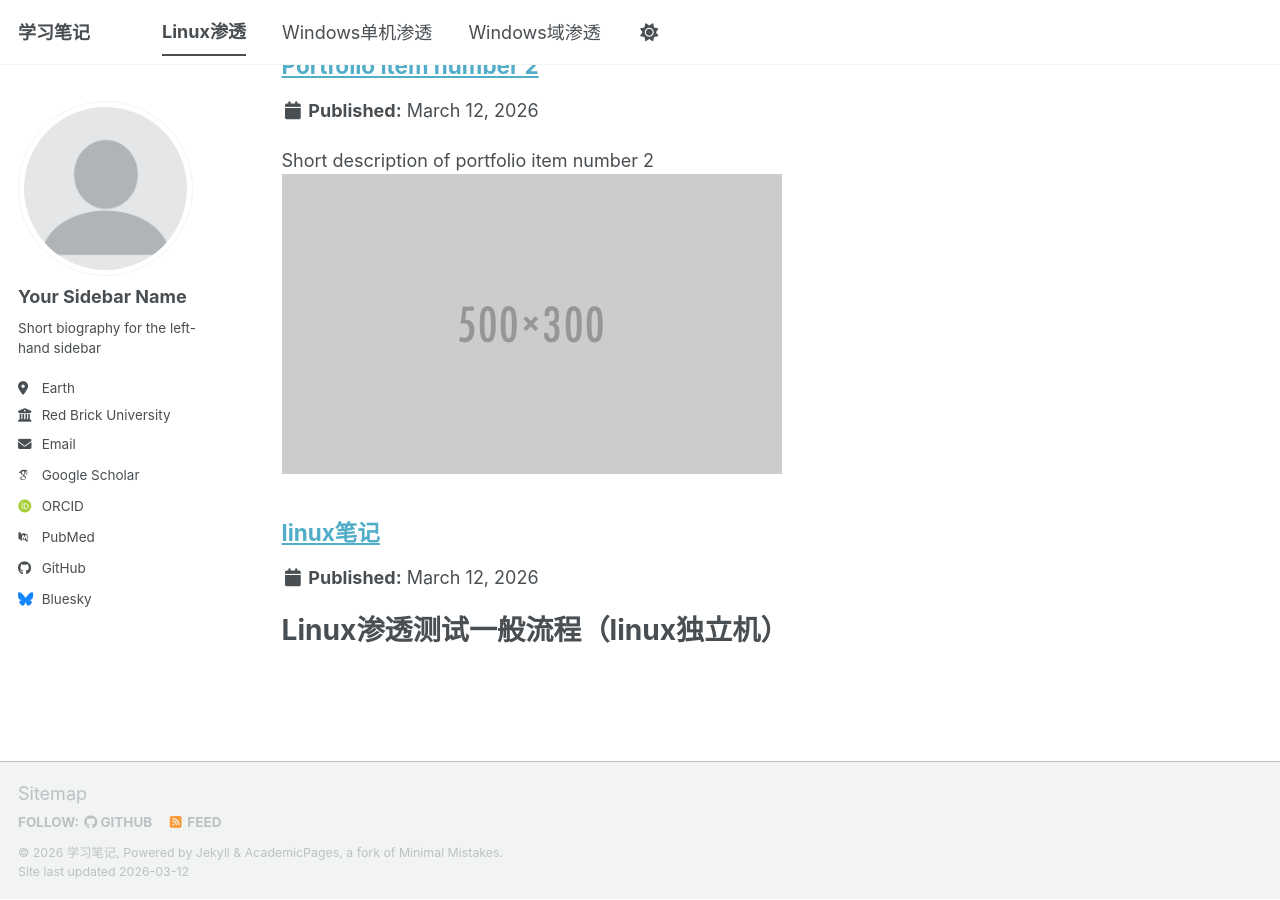
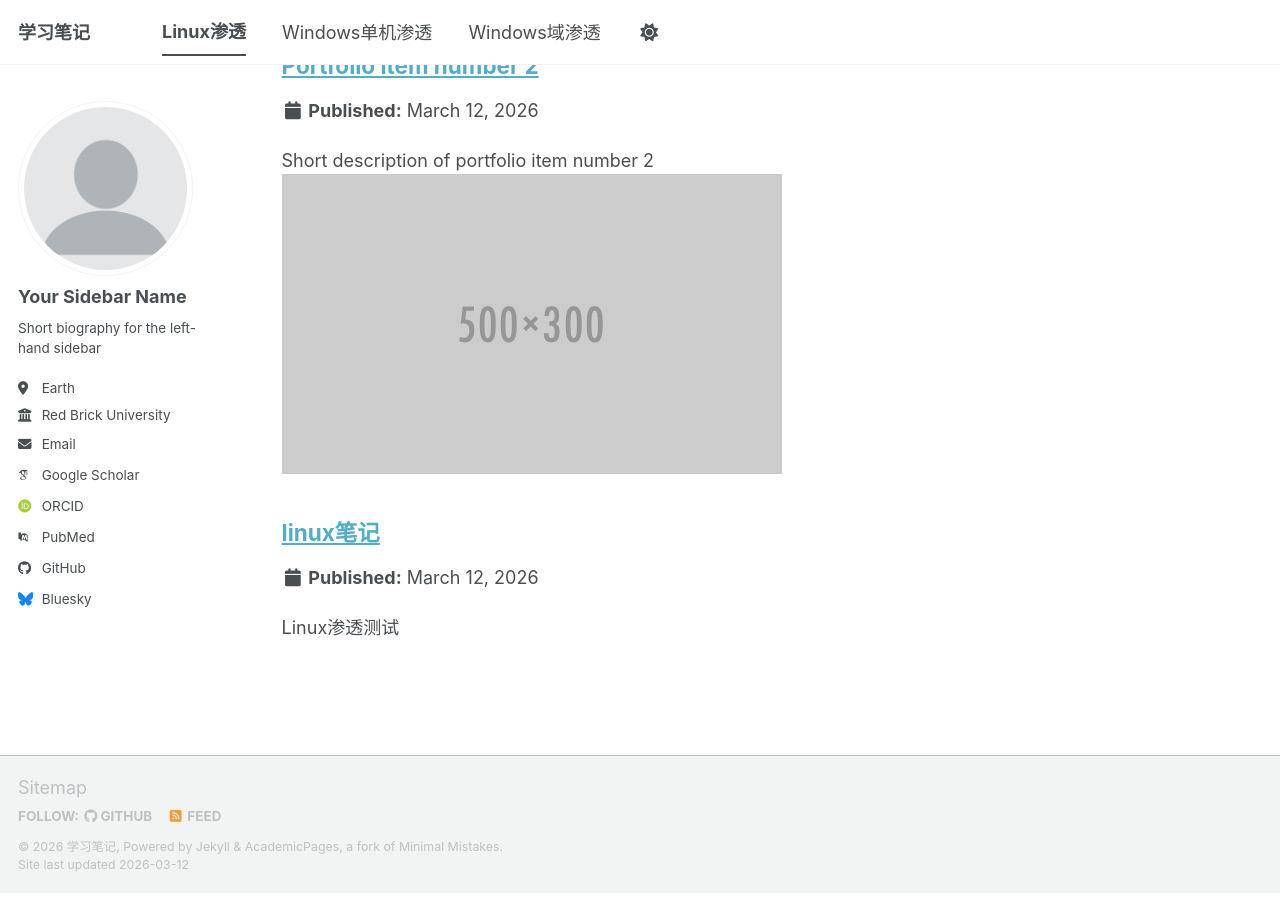
Before and after one commit to zhixiang-lin/zhixiang.github.io, a Jekyll site: the page built from _pages/portfolio.html, in a window 1280 px wide and 900 px high, scrolled down 590 px. Built offline with Jekyll 4.4.1, drawn with Linux system fonts in a browser that asks for light colours; some web fonts are replaced; a script bundle is joined from its source files by our own code; library files that are not in the unit come from our copies.

Commit message:
Update portfolio-3.md

```diff
--- a/_portfolio/portfolio-3.md
+++ b/_portfolio/portfolio-3.md
@@ -1,6 +1,6 @@
 ---
 title: "linux笔记"
-excerpt: "# Linux渗透测试一般流程（linux独立机）"
+excerpt: "Linux渗透测试"
 collection: portfolio
 ---
 # Linux渗透测试一般流程（linux独立机）
```
